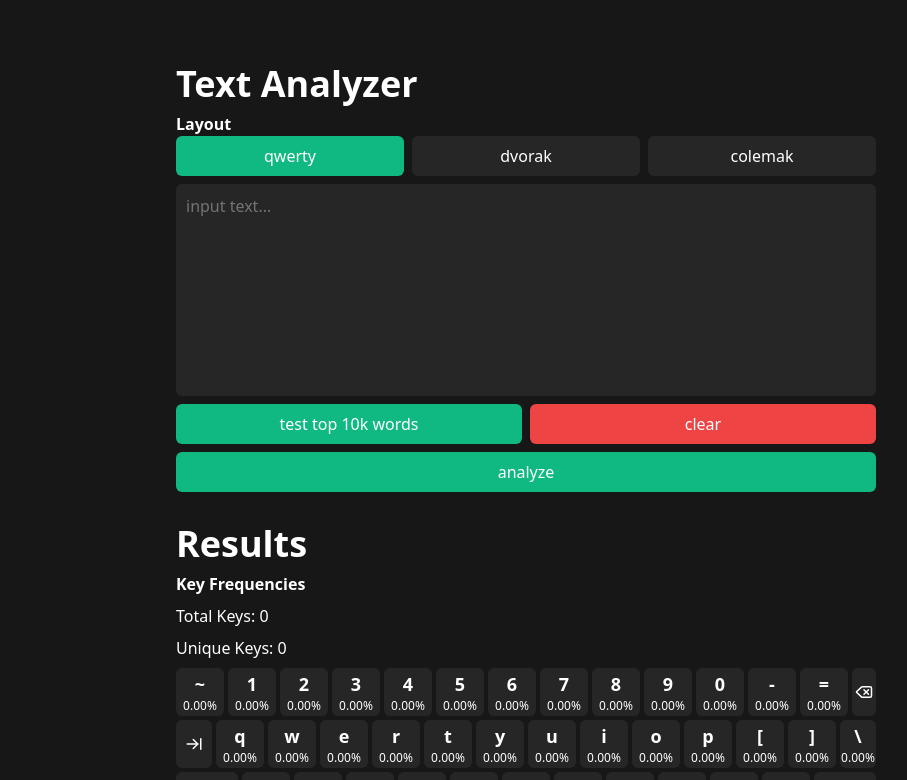
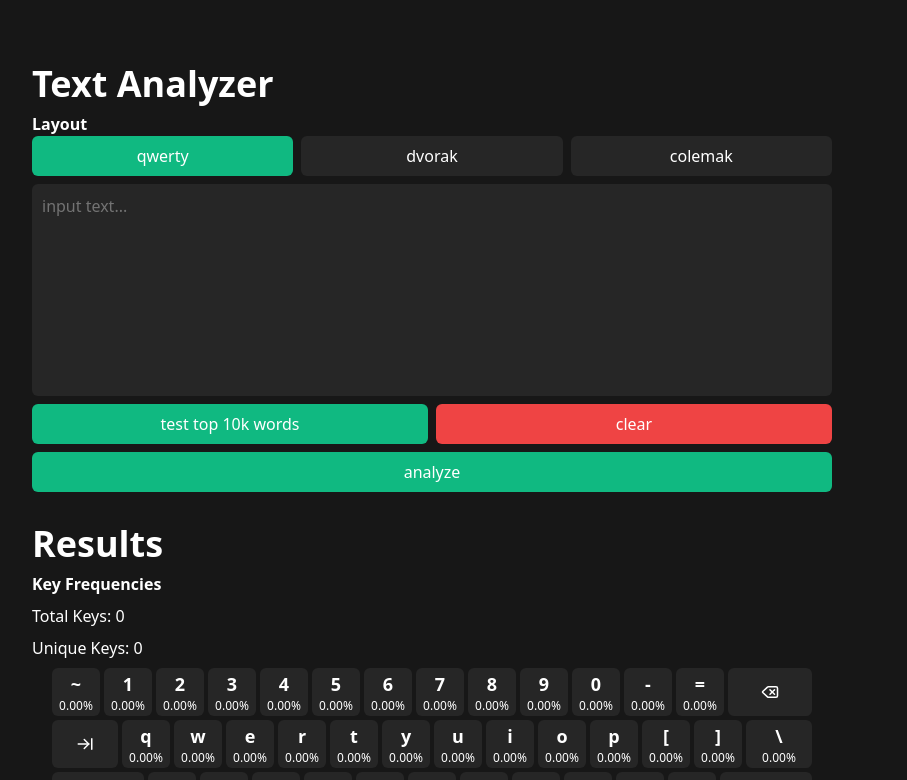
Before and after one commit to maxhu08/text-analyzer, a website built with Parcel: page src/index.html in a window 1280 px wide. Both pictures are taken after a click on the button "analyze". Shown: the top 780 px of the page, without its empty margins (208-1115 px from the left). Built offline with nearby package versions, Linux system fonts and the light colour scheme.

Commit message:
improve appearance

```diff
--- a/src/index.html
+++ b/src/index.html
@@ -11,7 +11,7 @@
 </head>
 
 <body dir="ltr" class="min-h-screen bg-neutral-900">
-  <div class="mx-auto grid w-[95%] grid-flow-row sm:w-[80%] md:w-[60%] lg:w-[40%]">
+  <div class="mx grid w-auto lg:w-[800px] grid-flow-row mx-20 lg:mx-auto">
     <main class="grid grid-flow-row gap-8 pt-16">
       <div class="grid grid-flow-row gap-2">
         <h1 class="text-4xl font-semibold text-white">Text Analyzer</h1>
@@ -41,7 +41,9 @@
         <p class="text-base font-semibold text-white">Key Frequencies</p>
         <p id="total-keys-text" class="text-base text-white">Total Keys:</p>
         <p id="unique-keys-text" class="text-base text-white">Unique Keys:</p>
-        <div id="keyboard" class="grid gap-1"></div>
+        <div class="grid place-items-center">
+          <div id="keyboard" class="grid gap-1 w-full max-w-[760px]"></div>
+        </div>
         <p class="text-base font-semibold text-white">Alternations</p>
         <p id="alternations-text" class="text-base text-white">Alternations:</p>
         <div id="alternations-bar" class="grid bg-neutral-800 h-2 rounded-md gap-2 overflow-hidden">
```
